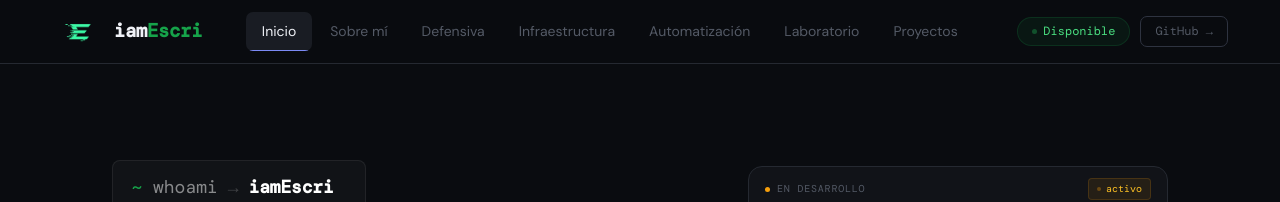
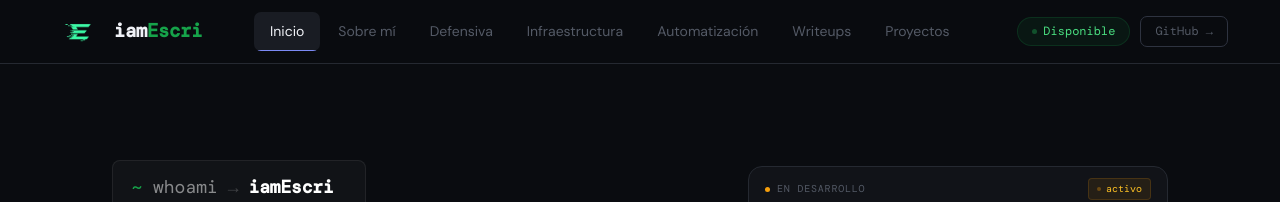
Before and after one commit to iamEscri/iamescri.github.io, a Jekyll site: the page built from index.html, in a window 1280 px wide. Shown: the top 202 px of the page. Built offline with Jekyll 4.4.1, drawn with Linux system fonts in a browser that asks for light colours.

Commit message:
Update default.html

```diff
--- a/_layouts/default.html
+++ b/_layouts/default.html
@@ -22,7 +22,7 @@
   <span class="mobile-nav-link" onclick="showSection('defensive',this);closeMobileNav()">Defensiva</span>
   <span class="mobile-nav-link" onclick="showSection('infra',this);closeMobileNav()">Infraestructura</span>
   <span class="mobile-nav-link" onclick="showSection('auto',this);closeMobileNav()">Automatización</span>
-  <span class="mobile-nav-link" onclick="showSection('writeups',this);closeMobileNav()">Laboratorio</span>
+  <span class="mobile-nav-link" onclick="showSection('writeups',this);closeMobileNav()">Writeups</span>
   <span class="mobile-nav-link" onclick="showSection('projects',this);closeMobileNav()">Proyectos</span>
 </nav>
 
@@ -41,7 +41,7 @@
       <span class="topnav-link"        id="nav-defensive" onclick="showSection('defensive',this)">Defensiva</span>
       <span class="topnav-link"        id="nav-infra"     onclick="showSection('infra',this)">Infraestructura</span>
       <span class="topnav-link"        id="nav-auto"      onclick="showSection('auto',this)">Automatización</span>
-      <span class="topnav-link"        id="nav-writeups"  onclick="showSection('writeups',this)">Laboratorio</span>
+      <span class="topnav-link"        id="nav-writeups"  onclick="showSection('writeups',this)">Writeups</span>
       <span class="topnav-link"        id="nav-projects"  onclick="showSection('projects',this)">Proyectos</span>
     </div>
     <div class="topnav-right">
```
